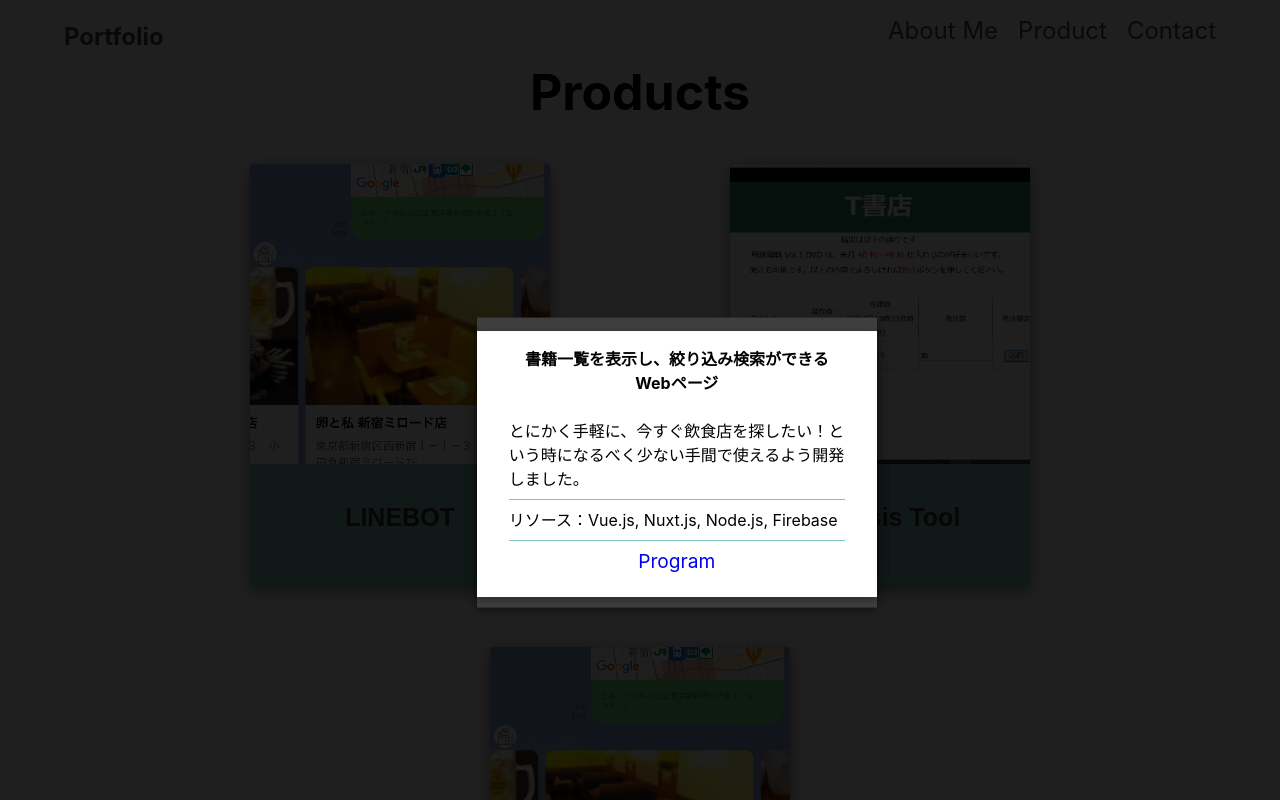
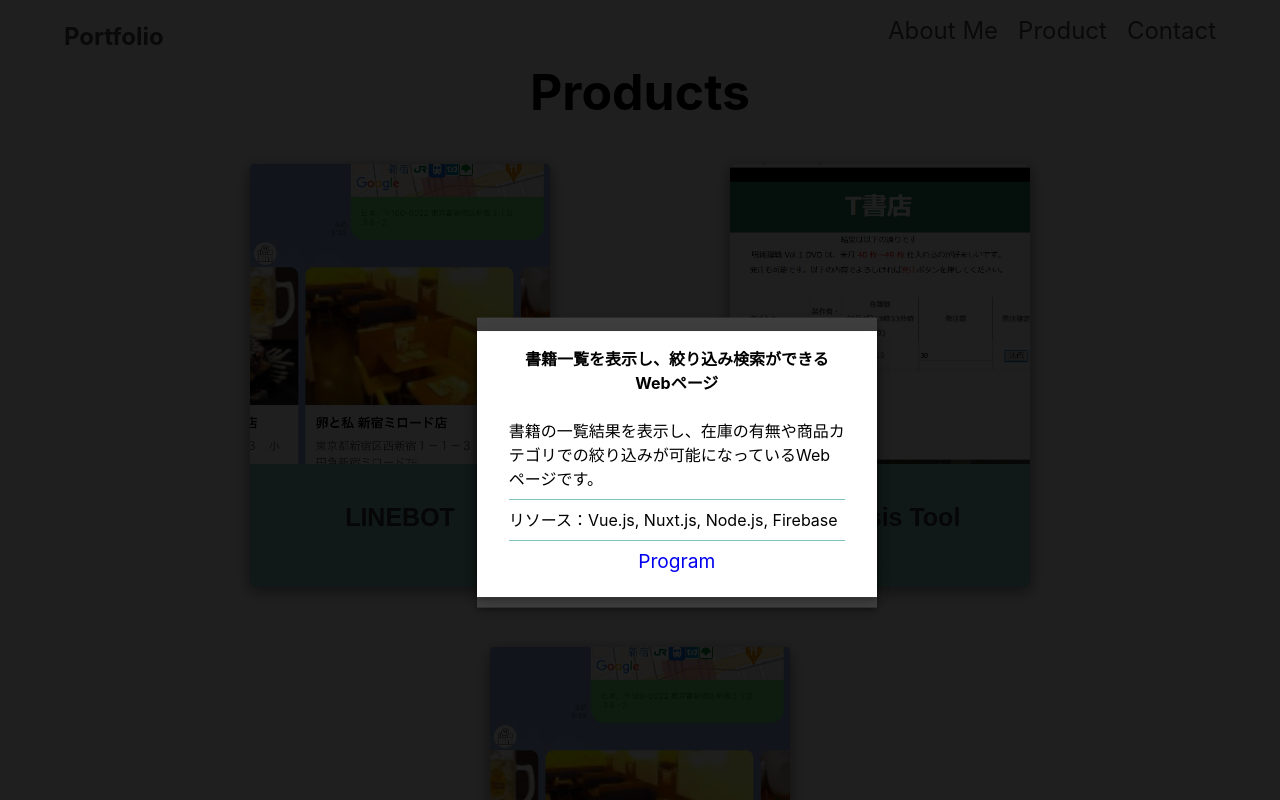
Before and after one commit to rikako1021/portfolio, a React (Create React App) app: page /product in a window 1280 px wide. Both pictures are taken after a click on the button "LINEBOT". Shown: the top 800 px of the page. Built offline with nearby package versions, Linux system fonts and the light colour scheme.

Commit message:
モーダル3追加

```diff
--- a/src/components/Product.js
+++ b/src/components/Product.js
@@ -78,7 +78,7 @@ export default function Product() {
       <h2 id="simple-modal-title">書籍一覧を表示し、絞り込み検索ができるWebページ</h2>
       <br/>
       <p id="simple-modal-description">
-        とにかく手軽に、今すぐ飲食店を探したい！という時になるべく少ない手間で使えるよう開発しました。
+        書籍の一覧結果を表示し、在庫の有無や商品カテゴリでの絞り込みが可能になっているWebページです。
         <br />
         <hr/>
         リソース：Vue.js, Nuxt.js, Node.js, Firebase
```
